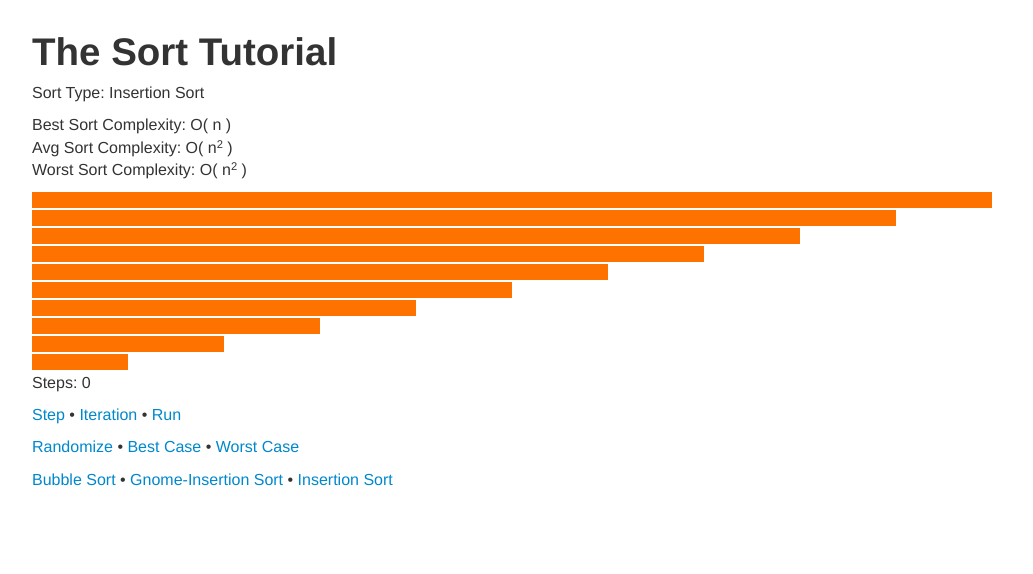
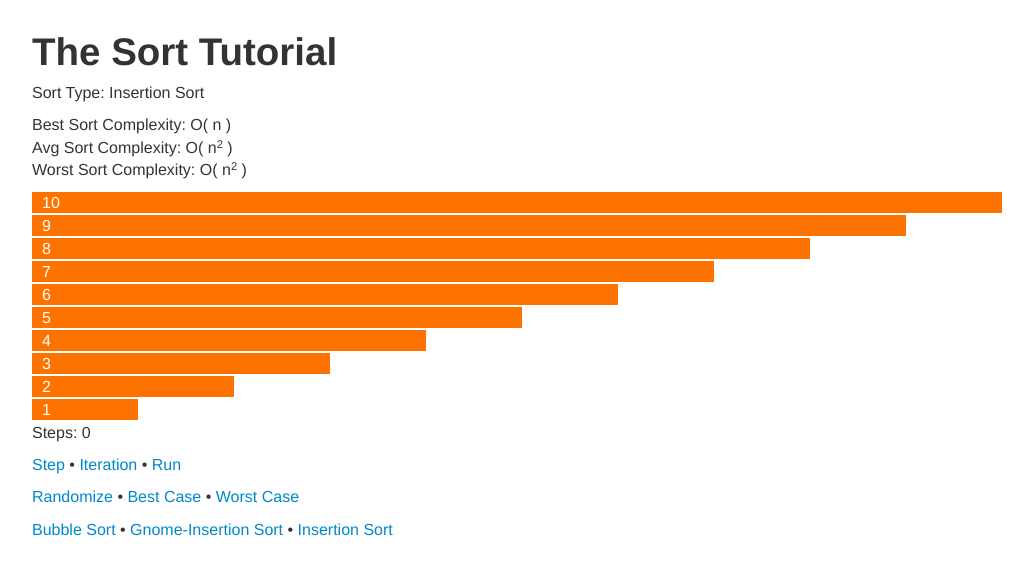
Before and after one commit to EricSchank/sort, a plain HTML site: page index.html in a window 1280 px wide. Shown: the whole page, without its empty margins (0-1033 px from the left). Drawn offline with nearby package versions, Linux system fonts and the light colour scheme; files whose address does not match are found by name.

Commit message:
added number values to bars so can see how it's sorting

```diff
--- a/css/main.css
+++ b/css/main.css
@@ -106,6 +106,8 @@ textarea {
     /*background-color: #FE7200;*/
     height: 1em;
     margin: 2px 0;
+    color: #FFFFFF;
+    padding: 0 0 5px 10px;
 }
 
 .bar.settled {
--- a/js/main.js
+++ b/js/main.js
@@ -35,7 +35,7 @@ function sort($, data) {
     },
 
     randomize: function(){
-      var max = that.rowCount * that.expand;
+      var max = that.rowCount;
       that.newDataSet(function(i){
         return Math.floor((Math.random() * max) + 1);
       });
@@ -43,13 +43,13 @@ function sort($, data) {
 
     best: function(){
       that.newDataSet(function(i){
-        return (i + 1) * that.expand;
+        return (i + 1);
       });
     },
 
     worst: function(){
       that.newDataSet(function(i){
-        return (that.rowCount - i) * that.expand;
+        return (that.rowCount - i);
       });
     },
 
@@ -69,7 +69,7 @@ function sort($, data) {
         if(typeof that.algorithm !== 'undefined' && typeof that.algorithm.isSettled !== 'undefined' && that.algorithm.isSettled(i)){
           settled = 'settled';
         }
-        c.append('<div class="bar ' + settled + '" style="width: ' + (data[i] * 2) + 'em;"></div>');
+        c.append('<div class="bar ' + settled + '" style="width: ' + (data[i] * 2 * that.expand) + 'em;">' + data[i] + '</div>');
       }
       if(typeof that.algorithm.stepCount !== 'undefined'){
         $('#step_count').html(that.algorithm.stepCount);
```
